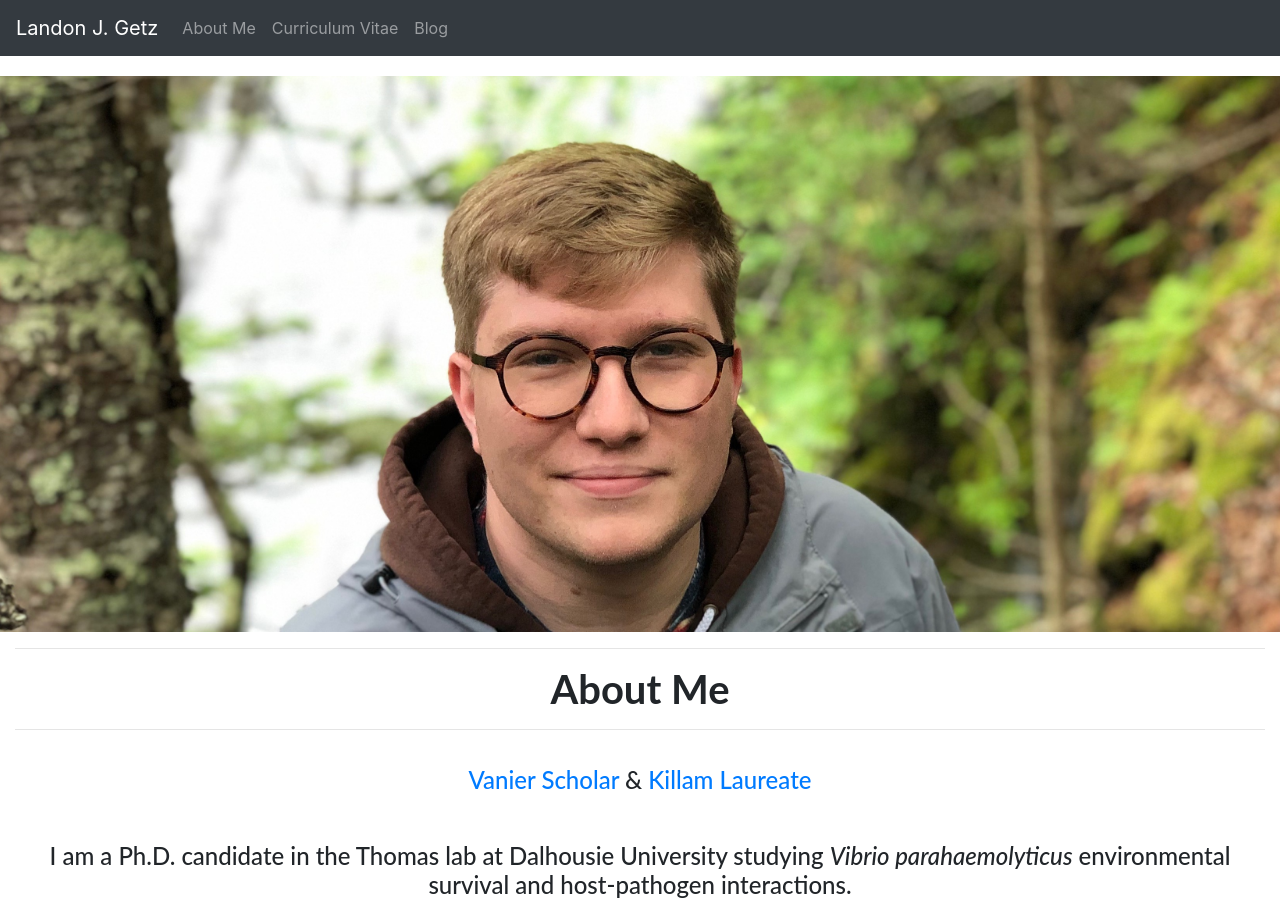
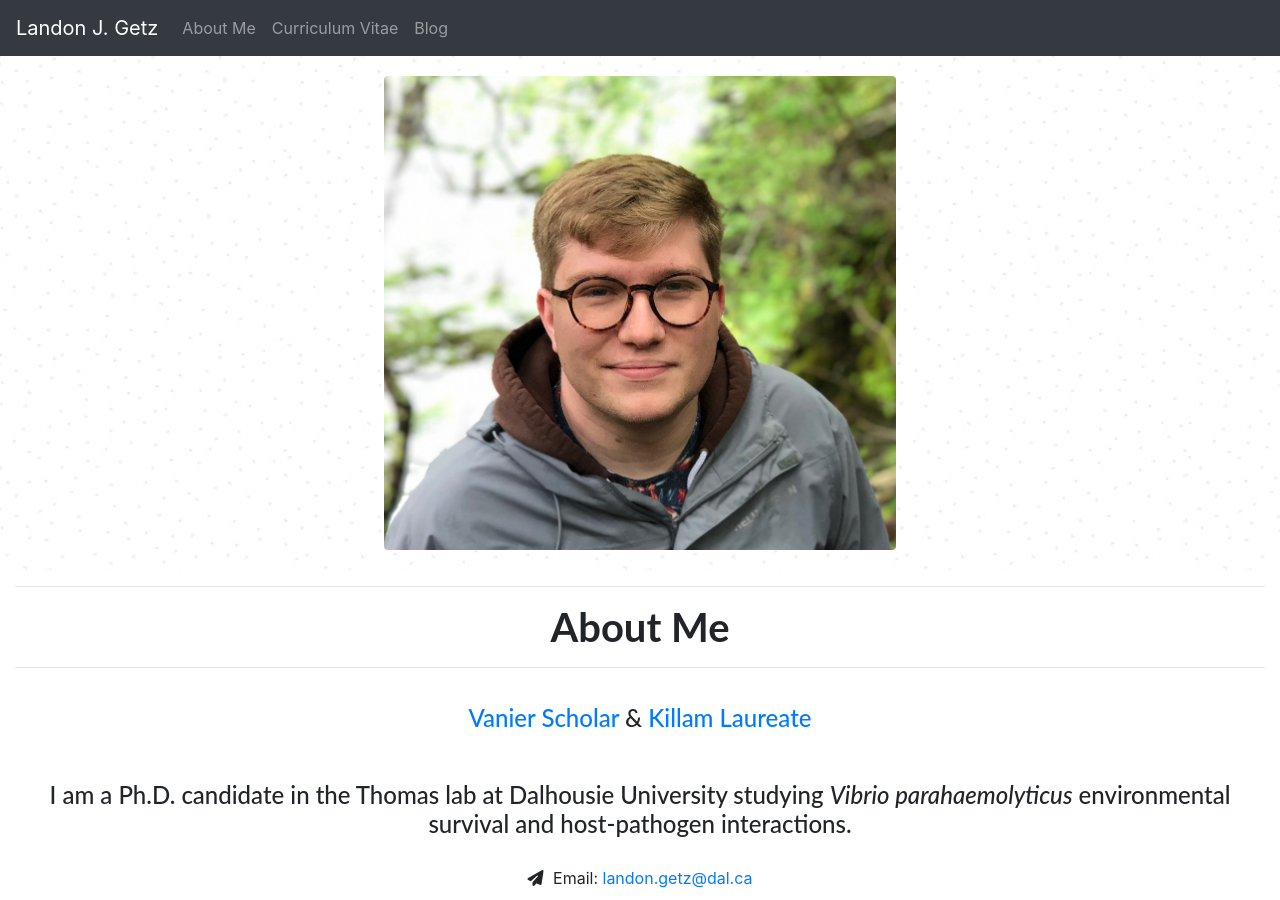
Before and after one commit to LandonGetz/OldCVWebsite, a Jekyll site: the page built from index.md, in a window 1280 px wide and 900 px high. Built offline with Jekyll 4.4.1, drawn with Linux system fonts in a browser that asks for light colours; nearby versions of some CDN libraries.

Commit message:
Picture fix for Mobile

```diff
--- a/_layouts/default.html
+++ b/_layouts/default.html
@@ -80,8 +80,8 @@ function myFunction() {
     </ul>
   </div>
 </nav>
-    <div class="row">
-        <img src="/images/IMG_2659-header.jpg" class="img-fluid rounded" style="max-height: 600px;margin-left: auto;margin-right: auto;padding-top: 20px;">
+    <div class="row" style="background-image: url(/images/background.jpg);background-repeat: repeat;">
+        <img src="/images/IMG_2659.jpg" class="img-fluid rounded" style="max-height: 474px;margin-left: auto;margin-right: auto;margin-top: 20px;margin-bottom:20px;" media="(min-width: 40em)">
         </div>
           <div class="col-sm" id="about">
 <h1><hr><b>About Me</b><hr></h1>
```
Also changed, not shown: images/background.jpg (added).
